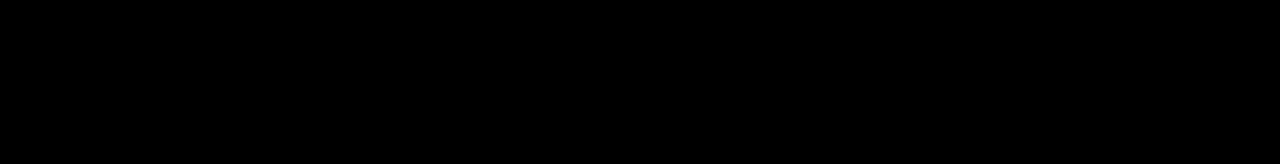
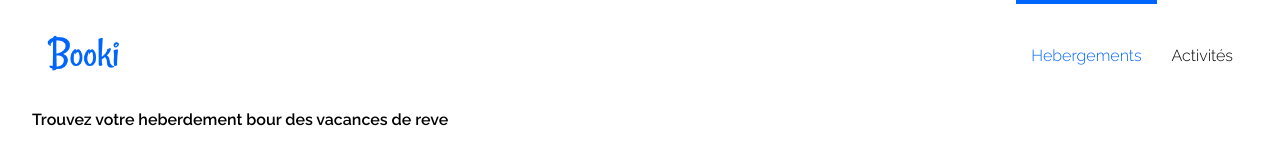
Before and after one commit to damirdine/booki, a plain HTML site: page index.html in a window 1280 px wide. Drawn offline with Linux system fonts and the light colour scheme.

Commit message:
navigation bar  add

```diff
--- a/index.html
+++ b/index.html
@@ -9,6 +9,18 @@
     <title>Booki</title>
 </head>
 <body>
+    <nav>
+        <a href="/"><img src="/media/images/logo/Booki.png" alt=""></a>
+        <ul>
+            <li><a href="#" class="active">Hebergements</a></li>
+            <li><a href="#">Activités</a></li>
+        </ul>
+    </nav>
+    <header>
+        <form action="">
+            <h2>Trouvez votre heberdement bour des vacances de reve</h2>
 
+        </form>
+    </header>
 </body>
 </html>
--- a/style.css
+++ b/style.css
@@ -11,6 +11,58 @@
     --light-blue : #DEEBFF;
     --gray :#F2F2F2;
 }
+/* set */
+*{
+    margin: 0;
+    padding: 0;
+    box-sizing: border-box;
+    list-style-type: none;
+    text-decoration: none;
+}
 body{
-    background: #000;
+    font-family: 'Raleway', sans-serif;
+    font-weight: 300;
+    background: white;
+    color: black;
 }
+a{
+    color: black;
+}
+a:hover,a:visited,a:active{
+    text-decoration: none;
+}
+
+h2,h3{
+    font-weight: 600;
+    font-size: 16px;
+}
+nav,header,main{
+    margin: 0 2.5%;
+}
+ /* nav style */
+nav{
+    display: inline-block;
+    display: flex;
+    justify-content: space-between;
+    align-items: center;
+    height: 110px;
+}
+nav a img{
+    /* width: 100px;
+    height: 45px; */
+    width: 55%;
+    margin-left: 15px
+}
+nav ul{
+    display: flex;
+    justify-content: space-between;
+    align-items: center;
+}
+nav ul li a {
+    /* padding-top: 100%; */
+    padding: 42px 15px
+}
+.active{
+    color: var(--blue);
+    border-top: 5px solid var(--blue);
+}
```
